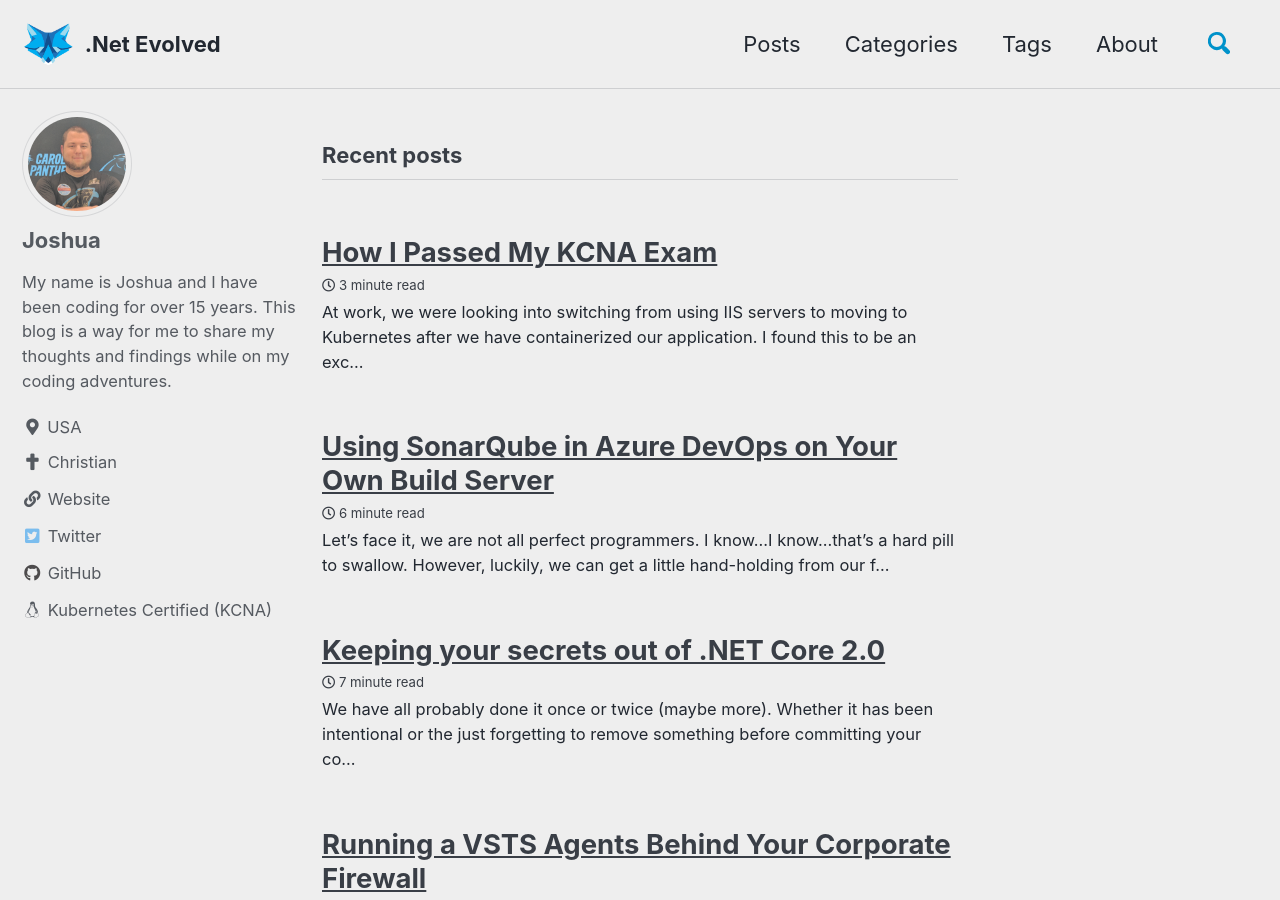
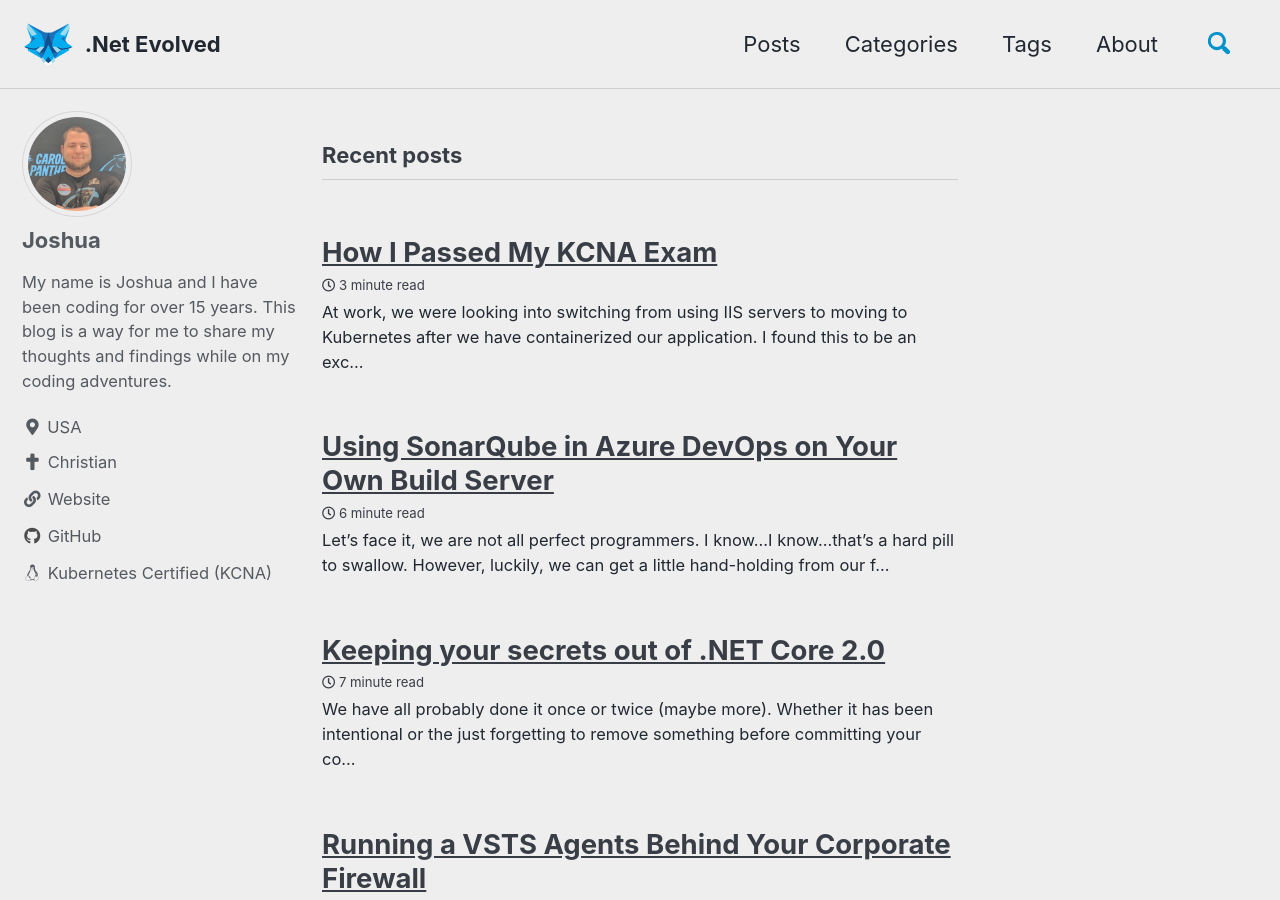
Before and after one commit to binaryn3xus/binaryn3xus.github.io, a Jekyll site: the page built from index.html, in a window 1280 px wide and 900 px high. Built offline with Jekyll 4.4.1, drawn with Linux system fonts in a browser that asks for light colours; cached includes are drawn as plain includes; the list of posts is cut into pages by our own code.

Commit message:
Update _config.yml

```diff
--- a/_config.yml
+++ b/_config.yml
@@ -94,9 +94,6 @@
     - label: "Website"
       icon: "fas fa-fw fa-link"
       url: "https://dotnetevolved.com/"
-    - label: "Twitter"
-      icon: "fab fa-fw fa-twitter-square"
-      url: "https://twitter.com/JoshuaGarrison7"
     - label: "GitHub"
       icon: "fab fa-fw fa-github"
       url: "https://github.com/binaryn3xus"
```
